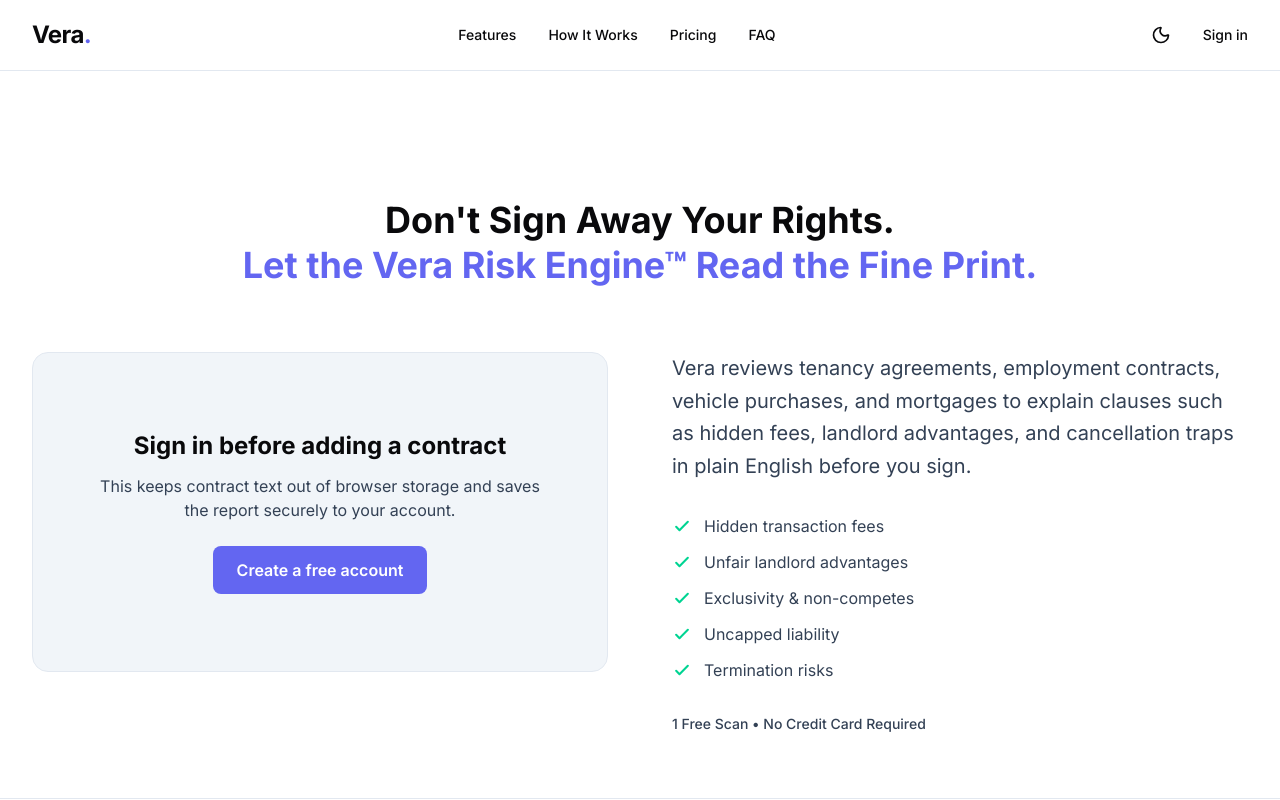
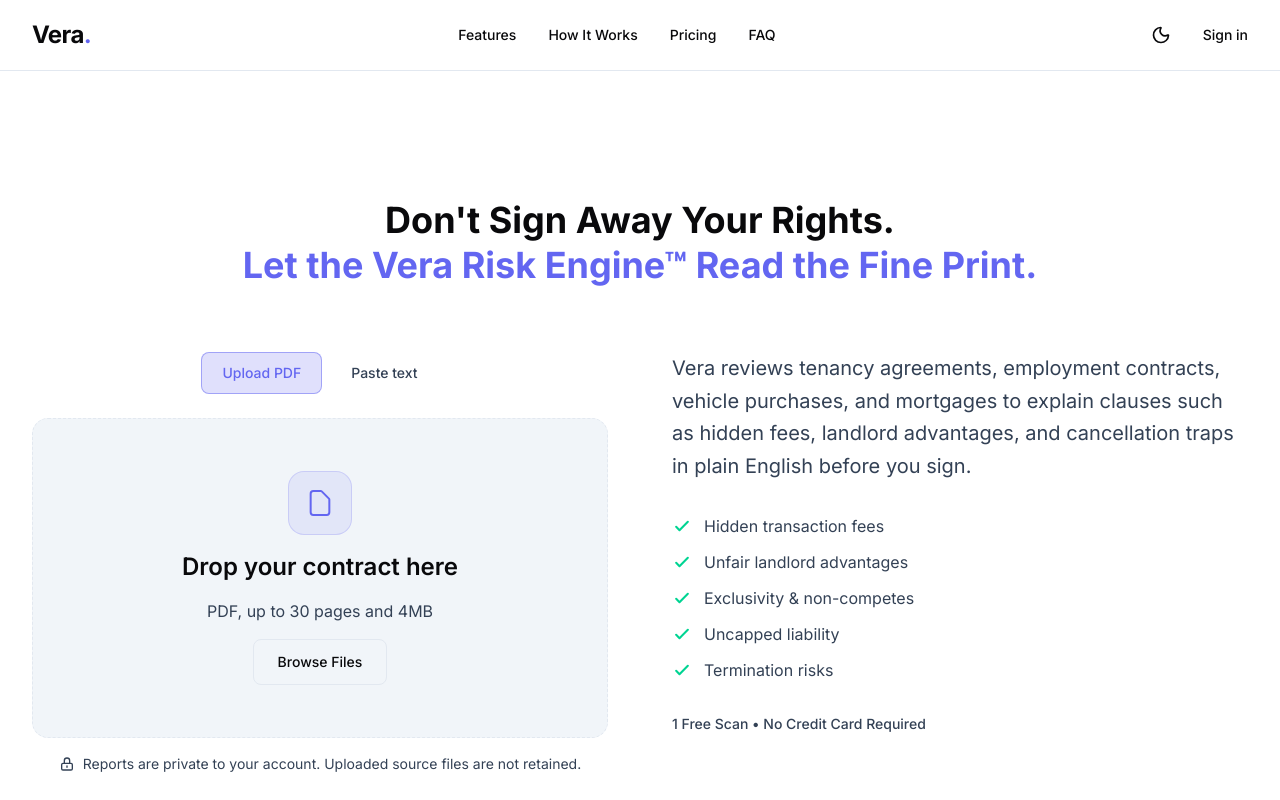
Before and after one commit to 0x3rn/Vera, a Next.js app: page / in a window 1280 px wide. Shown: the top 800 px of the page. Built offline with nearby package versions, Linux system fonts and the light colour scheme; no server answers.

Commit message:
feat: add ScannerInput component for contract scanning and file uploads

```diff
--- a/src/components/ScannerInput.tsx
+++ b/src/components/ScannerInput.tsx
@@ -31,7 +31,6 @@ export default function ScannerInput({ onStateChange }: ScannerInputProps) {
   const [analysis, setAnalysis] = useState<AnalysisResult | null>(null);
   const [error, setError] = useState<string>("");
   const [user, setUser] = useState<User | null>(null);
-  const [authResolved, setAuthResolved] = useState(false);
   const [remainingScans, setRemainingScans] = useState<number | null>(null);
   const [maxFreeScans, setMaxFreeScans] = useState(2);
   const [checkoutLoading, setCheckoutLoading] = useState<string | null>(null);
@@ -60,7 +59,6 @@ export default function ScannerInput({ onStateChange }: ScannerInputProps) {
   useEffect(() => {
     const unsubscribe = onAuthStateChanged(auth, (currentUser) => {
       setUser(currentUser);
-      setAuthResolved(true);
     });
 
     return () => unsubscribe();
@@ -123,9 +121,13 @@ export default function ScannerInput({ onStateChange }: ScannerInputProps) {
 
   const triggerScan = useCallback(
     (payload: FormData) => {
+      if (!user) {
+        window.location.href = "/register";
+        return;
+      }
       scanWithData(payload);
     },
-    [scanWithData]
+    [user, scanWithData]
   );
 
   const handleTextSubmit = useCallback(() => {
@@ -179,20 +181,6 @@ export default function ScannerInput({ onStateChange }: ScannerInputProps) {
         <p className="text-muted-foreground max-w-sm mx-auto leading-relaxed text-lg">
           Reviewing the submitted text for red flags. Larger contracts can take a minute.
         </p>
-      </div>
-    );
-  }
-
-  if (!authResolved) {
-    return <div className="h-[320px] rounded-2xl border border-border bg-muted animate-pulse" aria-label="Loading scanner" />;
-  }
-
-  if (!user) {
-    return (
-      <div className="h-[320px] rounded-2xl border border-border bg-muted flex flex-col items-center justify-center text-center p-8">
-        <h2 className="text-2xl font-bold mb-3">Sign in before adding a contract</h2>
-        <p className="text-muted-foreground max-w-md mb-6">This keeps contract text out of browser storage and saves the report securely to your account.</p>
-        <a href="/register" className="rounded-lg bg-primary px-6 py-3 text-white font-semibold hover:bg-primary-hover focus-visible:outline-none focus-visible:ring-2 focus-visible:ring-primary focus-visible:ring-offset-2">Create a free account</a>
       </div>
     );
   }
```
